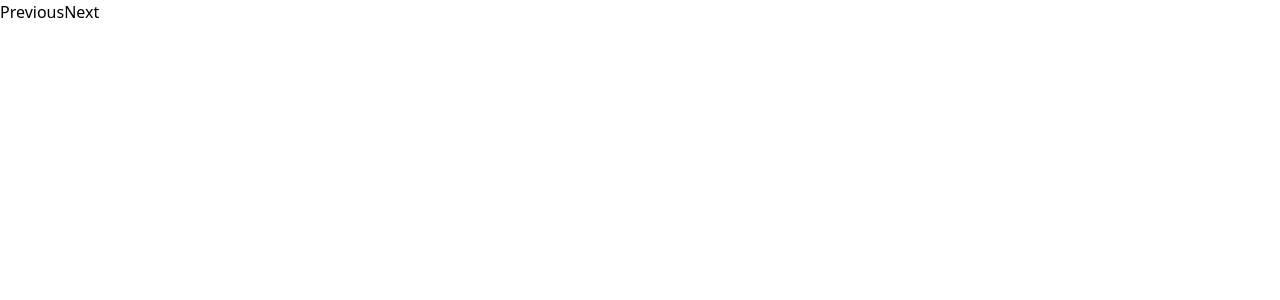
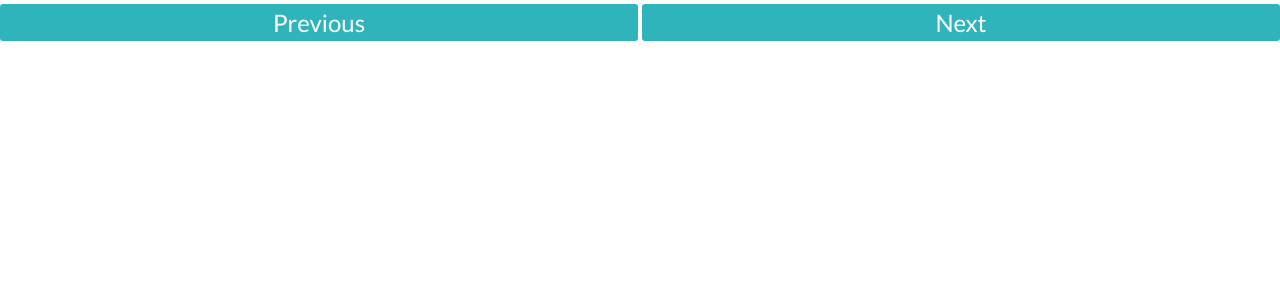
Before and after one commit to tobiasb4c/SkillQuiz-Frontend, a Vue app: page / in a window 1280 px wide. Shown: the top 300 px of the page. Built offline with nearby package versions, Linux system fonts and the light colour scheme.

Commit message:
Buttons gestyled

```diff
--- a/src/components/Skip.vue
+++ b/src/components/Skip.vue
@@ -1,18 +1,29 @@
 <script>
 
-export default{
+export default {
 
 }
 
 </script>
 
 <template>
-
-<button name="previous" class="">Previous</button>
-<button name="next">Next</button>
-
+    <div class="grid grid-cols-2 grid-rows-1 gap-1">
+        <button class="my-1 py-1 px-10 text-white">Previous</button>
+        <button class="my-1 py-1 px-10 text-white">Next</button>
+    </div>
 </template>
 
 <style scoped>
+@import url('https://fonts.googleapis.com/css2?family=Lato&display=swap');
 
+button {
+    background-color: #2FB4BC;
+    border-radius: 3px;
+
+    font-family: 'Lato', sans-serif;
+    font-style: normal;
+    font-weight: 400;
+    font-size: 24px;
+    line-height: 29px;
+}
 </style>
```
